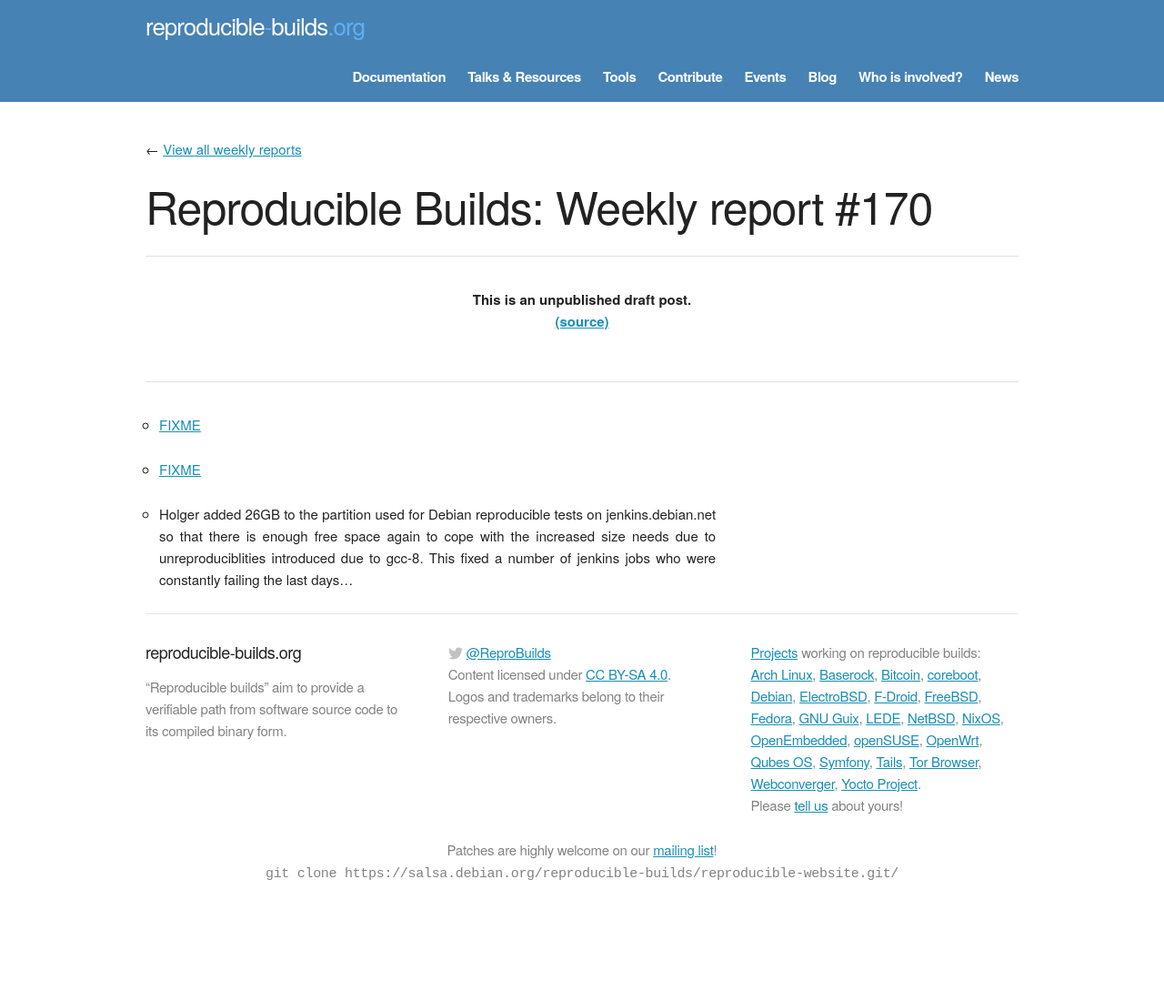
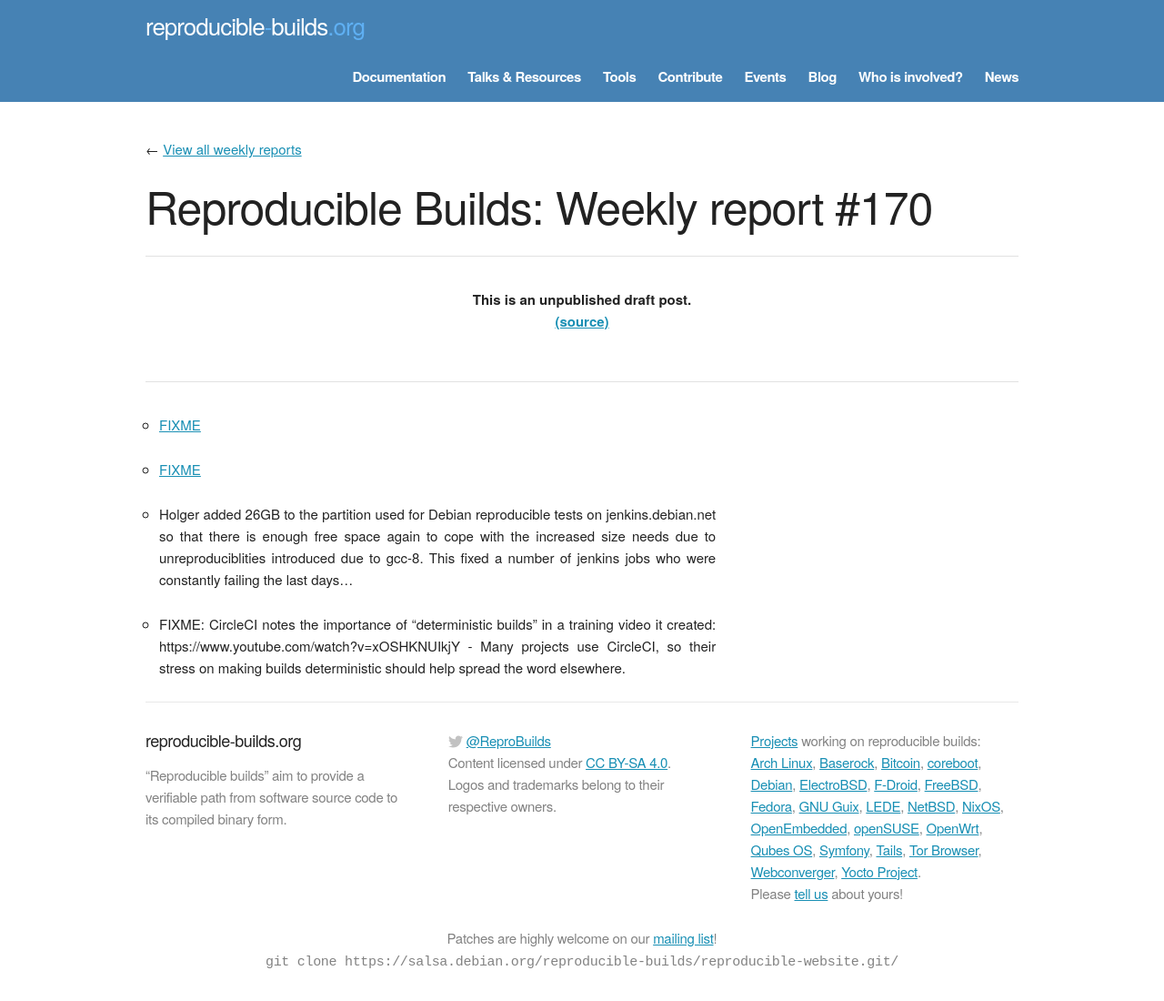
Before and after one commit to prototypefund/reproducible-website, a Jekyll site: the page built from _blog/posts/170.md, in a window 1280 px wide. Shown: the whole page at 91% size. Built offline with Jekyll 4.4.1, drawn with Linux system fonts in a browser that asks for light colours; some web fonts are replaced; before the commit the page ends 1003 px from its top, so only the background shows below that.

Commit message:
170: mention circleCI videos
Signed-off-by: Holger Levsen <holger@layer-acht.org>

```diff
--- a/_blog/posts/170.md
+++ b/_blog/posts/170.md
@@ -8,3 +8,5 @@ week: 170
 * [FIXME](https://www.gnu.org/software/guix/blog/2018/multi-dimensional-transactions-and-rollbacks-oh-my/)
 
 * Holger added 26GB to the partition used for Debian reproducible tests on jenkins.debian.net so that there is enough free space again to cope with the increased size needs due to unreproduciblities introduced due to gcc-8. This fixed a number of jenkins jobs who were constantly failing the last days...
+
+* FIXME: CircleCI notes the importance of "deterministic builds" in a training video it created: https://www.youtube.com/watch?v=xOSHKNUIkjY - Many projects use CircleCI, so their stress on making builds deterministic should help spread the word elsewhere.
```
